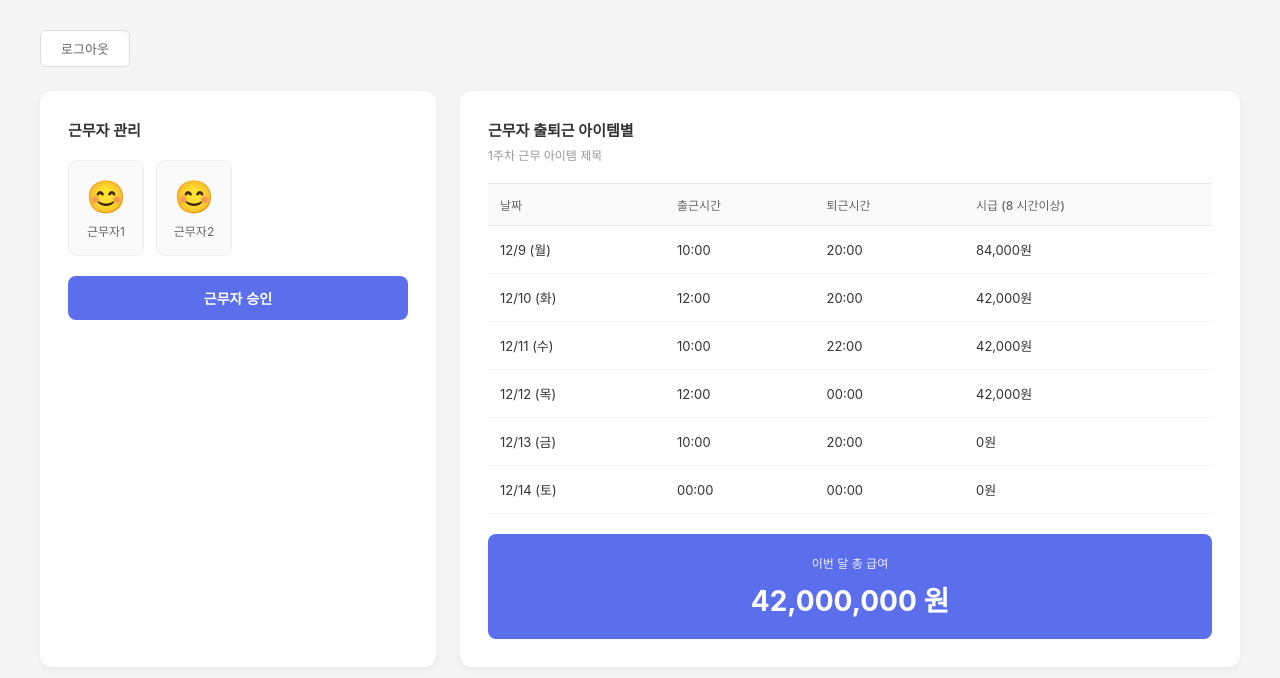
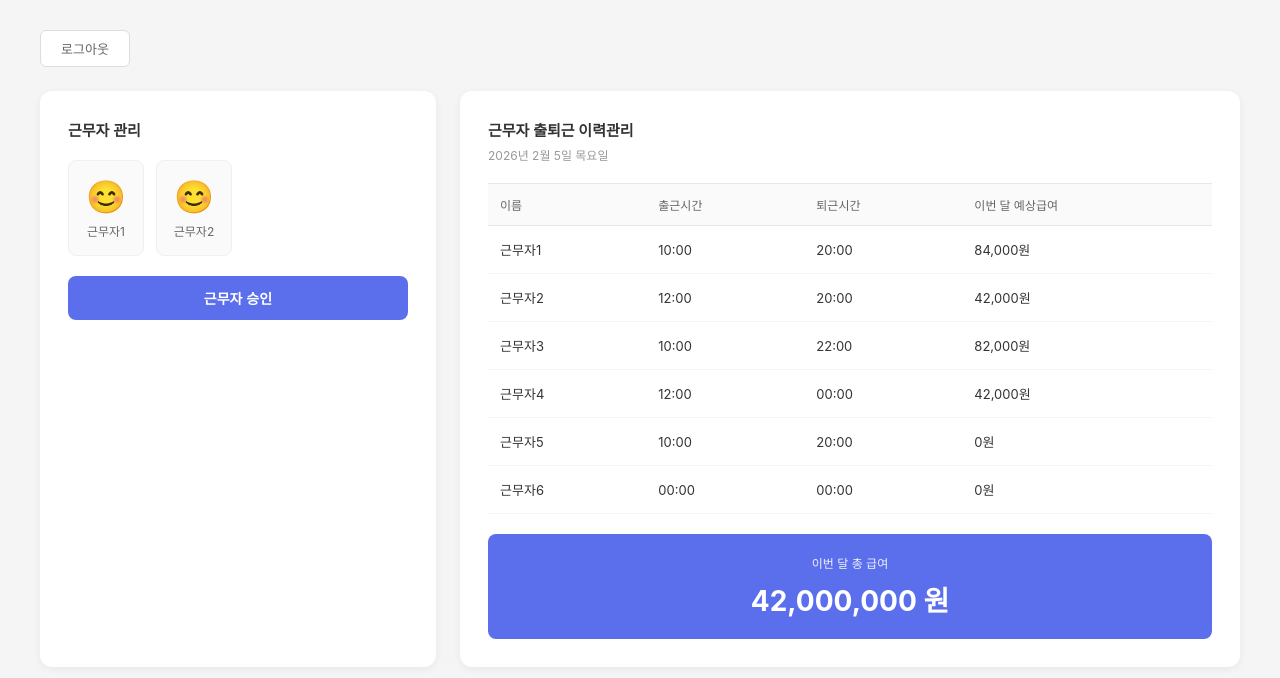
Before and after one commit to lg-cns-am-inspire-team-3/inspire-fe, a React (Create React App) app: page /admin/workers in a window 1280 px wide. Shown: the top 678 px of the page. Built offline with nearby package versions, Linux system fonts and the light colour scheme.

Commit message:
글자 수정

```diff
--- a/src/pages/WorkerDetail.jsx
+++ b/src/pages/WorkerDetail.jsx
@@ -78,7 +78,7 @@ function WorkerDetail() {
 
         {/* 출근 기록 */}
         <div className="schedule-section">
-          <h3 className="schedule-section-title">최근 출근 아이템</h3>
+          <h3 className="schedule-section-title">최근 출퇴근 이력</h3>
           <div className="schedule-list">
             {schedules.map((schedule, index) => (
               <div key={index} className="schedule-item">
--- a/src/pages/WorkerManagement.jsx
+++ b/src/pages/WorkerManagement.jsx
@@ -27,12 +27,12 @@ function WorkerManagement() {
   ]);
 
   const [attendanceData] = useState([
-    { date: '12/9 (월)', checkIn: '10:00', checkOut: '20:00', pay: '84,000원' },
-    { date: '12/10 (화)', checkIn: '12:00', checkOut: '20:00', pay: '42,000원' },
-    { date: '12/11 (수)', checkIn: '10:00', checkOut: '22:00', pay: '42,000원' },
-    { date: '12/12 (목)', checkIn: '12:00', checkOut: '00:00', pay: '42,000원' },
-    { date: '12/13 (금)', checkIn: '10:00', checkOut: '20:00', pay: '0원' },
-    { date: '12/14 (토)', checkIn: '00:00', checkOut: '00:00', pay: '0원' }
+    { name: '근무자1', checkIn: '10:00', checkOut: '20:00', paytotal: '84,000원' },
+    { name: '근무자2', checkIn: '12:00', checkOut: '20:00', paytotal: '42,000원' },
+    { name: '근무자3', checkIn: '10:00', checkOut: '22:00', paytotal: '82,000원' },
+    { name: '근무자4', checkIn: '12:00', checkOut: '00:00', paytotal: '42,000원' },
+    { name: '근무자5', checkIn: '10:00', checkOut: '20:00', paytotal: '0원' },
+    { name: '근무자6', checkIn: '00:00', checkOut: '00:00', paytotal: '0원' }
   ]);
 
   // ✅ 근무자 승인 처리 (핵심 로직)
@@ -94,26 +94,26 @@ function WorkerManagement() {
           {/* 오른쪽: 출퇴근 관리 */}
           <div className="right-section">
             <div className="attendance-header">
-              <h3 className="section-title">근무자 출퇴근 아이템별</h3>
-              <p className="week-info">1주차 근무 아이템 제목</p>
+              <h3 className="section-title">근무자 출퇴근 이력관리</h3>
+              <p className="week-info">2026년 2월 5일 목요일</p>
             </div>
 
             <table className="attendance-table">
               <thead>
                 <tr className="table-header">
-                  <th className="table-th">날짜</th>
+                  <th className="table-th">이름</th>
                   <th className="table-th">출근시간</th>
                   <th className="table-th">퇴근시간</th>
-                  <th className="table-th">시급 (8 시간이상)</th>
+                  <th className="table-th">이번 달 예상급여</th>
                 </tr>
               </thead>
               <tbody>
                 {attendanceData.map((record, index) => (
                   <tr key={index} className="table-row">
-                    <td className="table-td">{record.date}</td>
+                    <td className="table-td">{record.name}</td>
                     <td className="table-td">{record.checkIn}</td>
                     <td className="table-td">{record.checkOut}</td>
-                    <td className="table-td">{record.pay}</td>
+                    <td className="table-td">{record.paytotal}</td>
                   </tr>
                 ))}
               </tbody>
```
